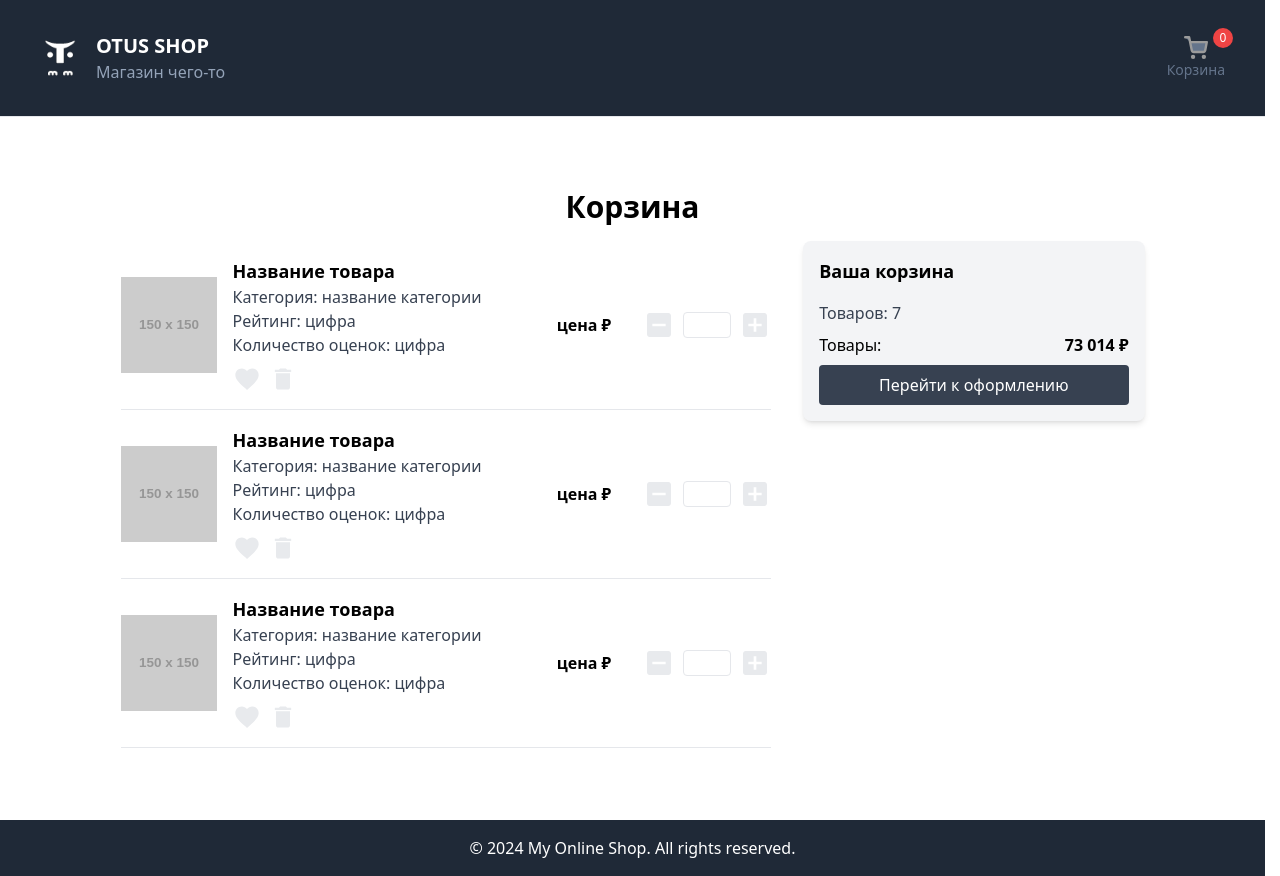
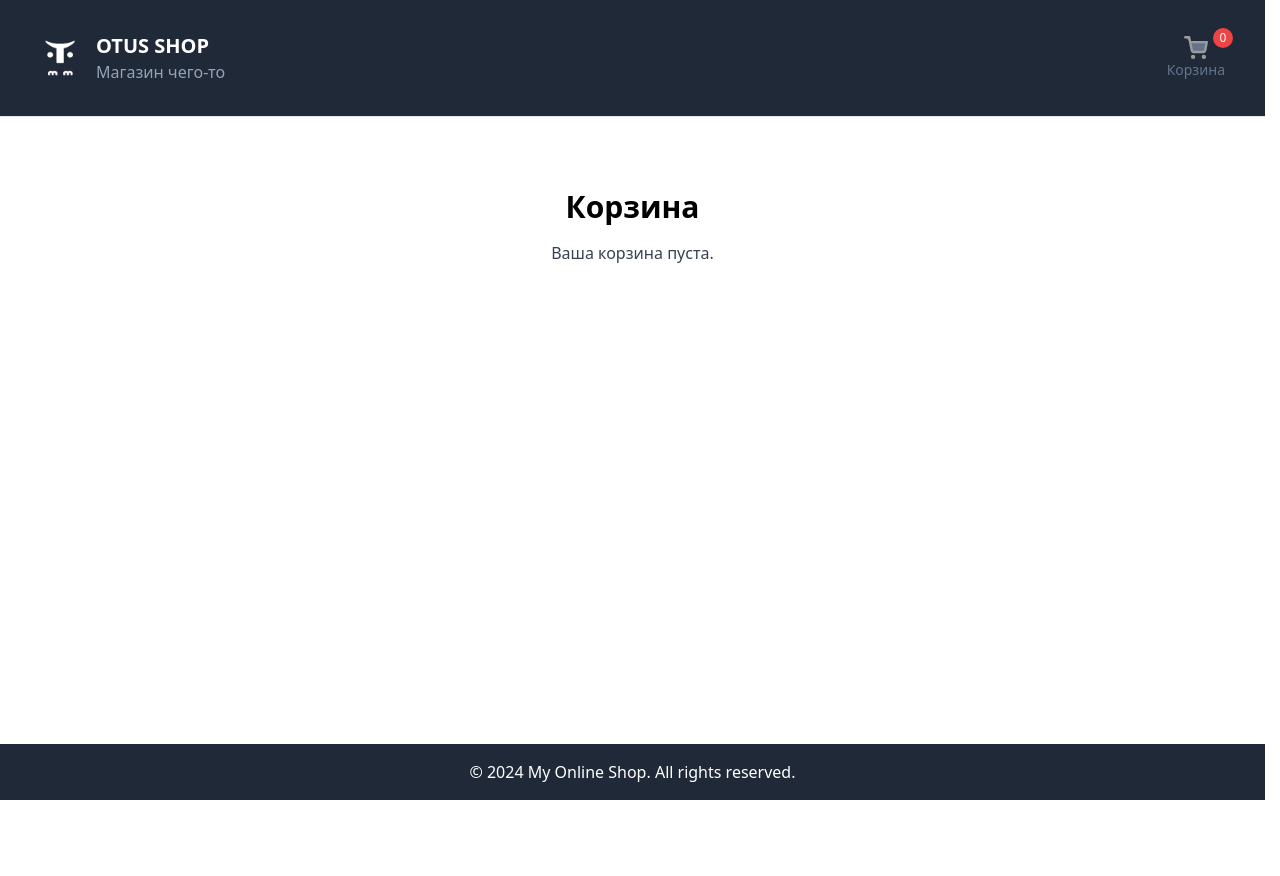
Before and after one commit to Bogrado/otus-shop, a Vue app: page /cart in a window 1280 px wide. After the commit the page ends 800 px from the top, so only its background shows below. Built offline with nearby package versions, Linux system fonts and the light colour scheme.

Commit message:
cart store realized

```diff
--- a/src/pages/CartView.vue
+++ b/src/pages/CartView.vue
@@ -2,22 +2,21 @@
   <div class="container mx-auto p-4">
     <h1 class="text-3xl font-bold mb-4 text-center">Корзина</h1>
 
-    <div v-if="loading" class="text-center">
+    <div v-if="loadingStore.loading" class="text-center">
       <AppPreloader />
     </div>
 
     <div v-else>
-      <div v-if="false" class="text-center text-gray-700">
-        <!--        заглушка для пустой корзины, пока не обращаю на это внимание-->
+      <div v-if="cartStore.state.products.length === 0" class="text-center text-gray-700">
         Ваша корзина пуста.
       </div>
 
       <div v-else>
         <div class="max-w-screen-lg mx-auto flex flex-col lg:flex-row lg:space-x-8">
-          <!-- Левая колонка -  товары в корзине -->
-          <cart-products-list />
+          <!-- Левая колонка - товары в корзине -->
+          <CartProductsList :products="cartStore.state.products" />
           <!-- Правая колонка - информация о заказе -->
-          <order-summary />
+          <OrderSummary />
         </div>
       </div>
     </div>
@@ -25,15 +24,18 @@
 </template>
 
 <script setup>
+import { onMounted } from 'vue'
+import { useCartStore } from '@/stores/cartStore.js'
+import { useLoadingStore } from '@/stores/loadingStore.js'
 import AppPreloader from '@/components/AppPreloader.vue'
+import CartProductsList from '@/components/CartProductsList.vue'
 import OrderSummary from '@/components/OrderSummary.vue'
-import CartProductsList from '@/components/CartProductsList.vue'
 
-defineProps({
-  loading: {
-    type: Boolean,
-    required: false
-  }
+const cartStore = useCartStore()
+const loadingStore = useLoadingStore()
+
+onMounted(() => {
+  cartStore.loadCartProducts()
 })
 </script>
 
--- a/src/services/apiService.js
+++ b/src/services/apiService.js
@@ -1,18 +1,27 @@
 import axios from 'axios'
 import { useQueryParamsStore } from '@/stores/queryParamsStore'
+import { useCartQueryParamsStore } from '@/stores/cartQueryParamsStore'
 
 const API_URL = 'https://6f8022cf47b3f024.mokky.dev/items'
 
-export const fetchProducts = async () => {
-  const queryParamsStore = useQueryParamsStore()
-  // console.log(queryParamsStore.params)
+export const fetchProducts = async (context = 'catalog') => {
+  let params = {}
+
+  if (context === 'catalog') {
+    const queryParamsStore = useQueryParamsStore()
+    params = {
+      ...queryParamsStore.params,
+      title: queryParamsStore.params.title ? `*${queryParamsStore.params.title}*` : null
+    }
+  } else if (context === 'cart') {
+    const cartQueryParamsStore = useCartQueryParamsStore()
+    params = {
+      ...cartQueryParamsStore.params
+    }
+  }
+
   try {
-    const response = await axios.get(API_URL, {
-      params: {
-        ...queryParamsStore.params,
-        title: queryParamsStore.params.title ? `*${queryParamsStore.params.title}*` : null
-      }
-    })
+    const response = await axios.get(API_URL, { params })
     return response.data
   } catch (error) {
     console.error('Error fetching products:', error)
--- /dev/null
+++ b/src/stores/cartQueryParamsStore.js
@@ -0,0 +1,18 @@
+import { defineStore } from 'pinia'
+import { reactive } from 'vue'
+
+export const useCartQueryParamsStore = defineStore('cartQueryParams', () => {
+  const params = reactive({
+    id: [],
+    _select: 'id,title,price,category,image'
+  })
+
+  const setItemIds = (itemIds) => {
+    params.id = itemIds
+  }
+
+  return {
+    params,
+    setItemIds
+  }
+})
--- a/src/stores/cartStore.js
+++ b/src/stores/cartStore.js
@@ -1,9 +1,17 @@
 import { defineStore } from 'pinia'
-import { reactive, computed } from 'vue'
+import { computed, reactive } from 'vue'
+import { useLoadingStore } from '@/stores/loadingStore.js'
+import { fetchProducts } from '@/services/apiService.js'
+import { useCartQueryParamsStore } from '@/stores/cartQueryParamsStore.js'
 
 export const useCartStore = defineStore('cart', () => {
+
+  const loadingStore = useLoadingStore()
+  const cartQueryParamsStore = useCartQueryParamsStore()
   const state = reactive({
-    items: {} // Объект для хранения id товаров и их количества
+    items: {}, // Объект для хранения id товаров и их количества
+    products: [] // Массив для хранения информации о продуктах после запроса
+
   })
 
   const addItem = (itemId, quantity = 1) => {
@@ -29,6 +37,23 @@ export const useCartStore = defineStore('cart', () => {
 
   const clearCart = () => {
     state.items = {}
+    state.products = []
+  }
+
+  const loadCartProducts = async () => {
+    loadingStore.setLoading(true)
+    try {
+      if (itemIds.value.length > 0) {
+        cartQueryParamsStore.setItemIds(itemIds.value)
+        state.products = await fetchProducts('cart')
+      } else {
+        state.products = []
+      }
+    } catch (error) {
+      console.error('Failed to load cart products:', error)
+    } finally {
+      loadingStore.setLoading(false)
+    }
   }
 
   const totalItems = computed(() => Object.values(state.items).reduce((total, quantity) => total + quantity, 0))
@@ -43,6 +68,7 @@ export const useCartStore = defineStore('cart', () => {
     updateQuantity,
     clearCart,
     totalItems,
-    itemIds
+    itemIds,
+    loadCartProducts
   }
 })
--- a/src/stores/productStore.js
+++ b/src/stores/productStore.js
@@ -17,7 +17,7 @@ export const useProductStore = defineStore('product', () => {
   const loadProducts = async () => {
     loadingStore.setLoading(true)
     try {
-      state.products = await fetchProducts()
+      state.products = await fetchProducts('catalog')
     } catch (error) {
       console.error('Failed to load products:', error)
     } finally {
```
Also changed, not shown: 1 other file (tests, documents, lock files or other folders).
